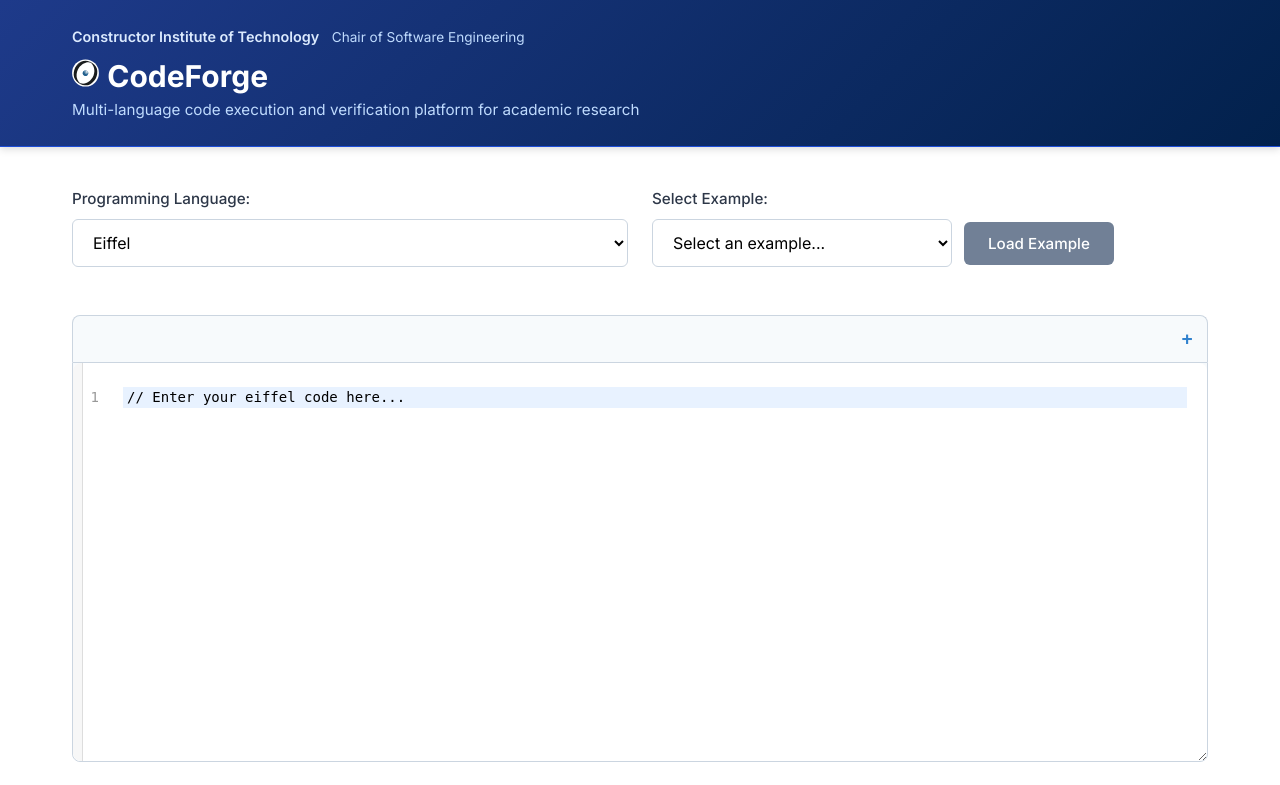
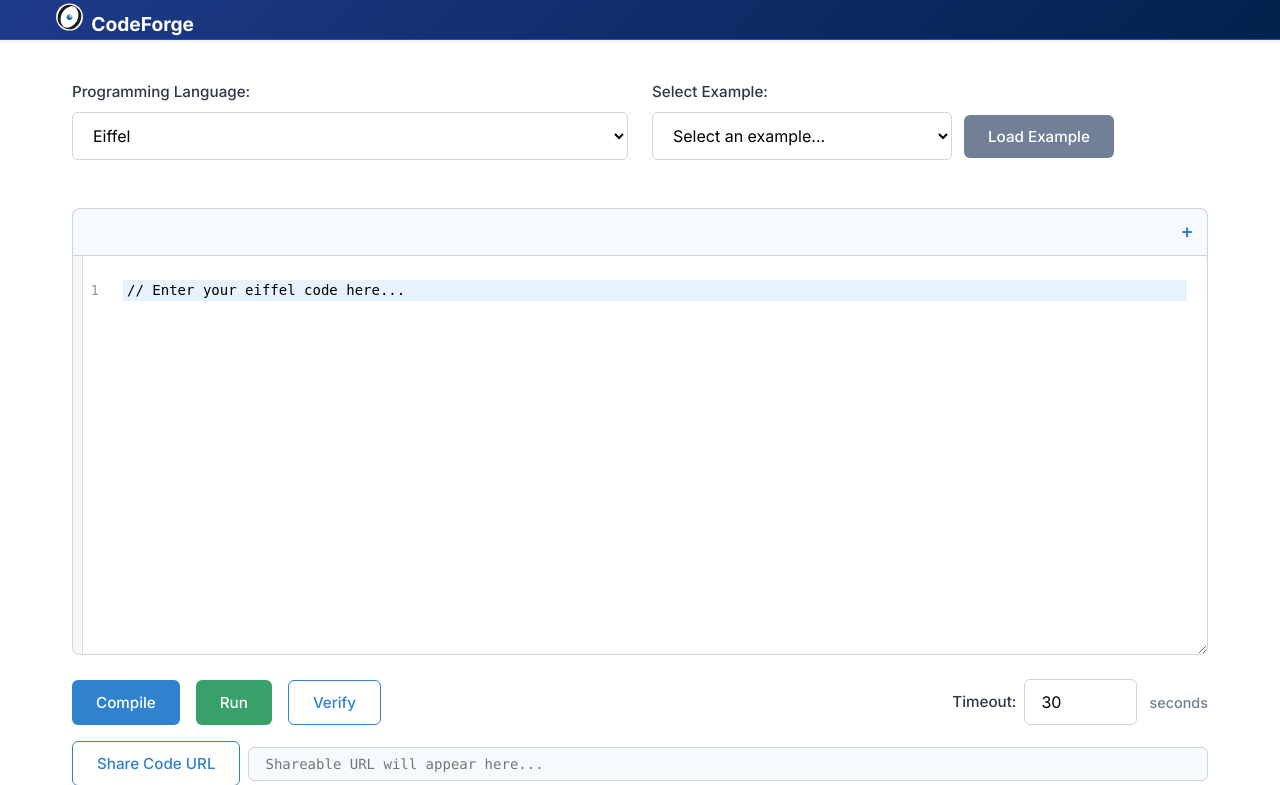
Before and after one commit to reto-weber/CodeForge, a FastAPI app: page / in a window 1280 px wide. Shown: the top 785 px of the page. Run offline with FastAPI, Linux system fonts and the light colour scheme; some libraries are stand-ins or nearby versions.

Commit message:
Collapse header when scrolling down

```diff
--- a/src/language_executor/base.py
+++ b/src/language_executor/base.py
@@ -78,9 +78,9 @@ class LanguageExecutor(ABC):
         # Write files to container
         for file_info in files:
             # Prepend BOM for Eiffel files if not present
-            if file_info.name.lower().endswith('.e'):
-                if not file_info.content.startswith('\ufeff'):
-                    file_info.content = '\ufeff' + file_info.content
+            if file_info.name.lower().endswith(".e"):
+                if not file_info.content.startswith("\ufeff"):
+                    file_info.content = "\ufeff" + file_info.content
             if not container_mgr.put_file_in_container(
                 session_id, file_info.name, file_info.content
             ):
--- a/src/static/css/header.css
+++ b/src/static/css/header.css
@@ -10,6 +10,7 @@
     top: 0;
     z-index: 100;
     box-shadow: 0 2px 8px rgba(0, 0, 0, 0.15);
+    transition: padding 0.3s cubic-bezier(0.4,0,0.2,1);
 }
 
 .header-content {
@@ -52,6 +53,7 @@
     font-weight: 700;
     color: #ffffff;
     margin: 0.5rem 0 0.25rem 0;
+    transition: font-size 0.3s cubic-bezier(0.4,0,0.2,1), margin 0.3s cubic-bezier(0.4,0,0.2,1);
 }
 
 .subtitle {
@@ -79,3 +81,20 @@
     color: #ffffff;
     border-bottom-color: #60a5fa;
 }
+
+/* Collapsed header: shrink to one line, hide subtitle and department, reduce padding */
+.site-header.collapsed {
+    padding: 0.2rem 0;
+    box-shadow: 0 1px 4px rgba(0,0,0,0.10);
+}
+.site-header.collapsed .subtitle,
+.site-header.collapsed .department {
+    display: none !important;
+}
+.site-header.collapsed .logo-section h1 {
+    font-size: 1.2rem;
+    margin: 0;
+}
+.site-header.collapsed .header-content {
+    padding: 0 1rem;
+}
--- a/src/templates/index.html
+++ b/src/templates/index.html
@@ -25,11 +25,6 @@
     <header class="site-header">
         <div class="header-content">
             <div class="logo-section">
-                <div class="institution-link">
-                    <a href="https://se.constructor.ch/" target="_blank" class="institution-name">Constructor Institute
-                        of Technology</a>
-                    <span class="department">Chair of Software Engineering</span>
-                </div>
                 <h1><img src="favicon.ico">CodeForge</h1>
                 <p class="subtitle">Multi-language code execution and verification platform for academic research</p>
             </div>
@@ -256,6 +251,7 @@
     <script src="{{ url_for('static', path='/js/config-manager.js') }}"></script>
     <script src="{{ url_for('static', path='/js/main.js') }}"></script>
     <script src="{{ url_for('static', path='/js/library-browser.js') }}"></script>
+    <script src="{{ url_for('static', path='/js/header-collapse.js') }}"></script>
 </body>
 
 </html>
```
Also changed, not shown: src/static/js/header-collapse.js (added, +36 -0 lines).
